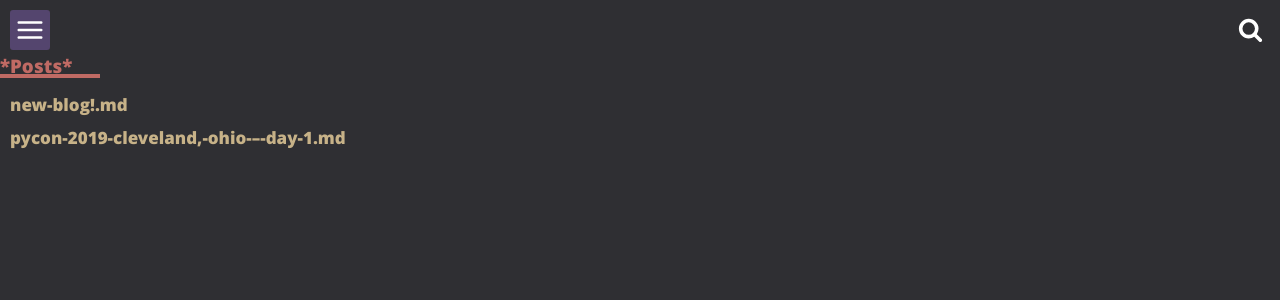
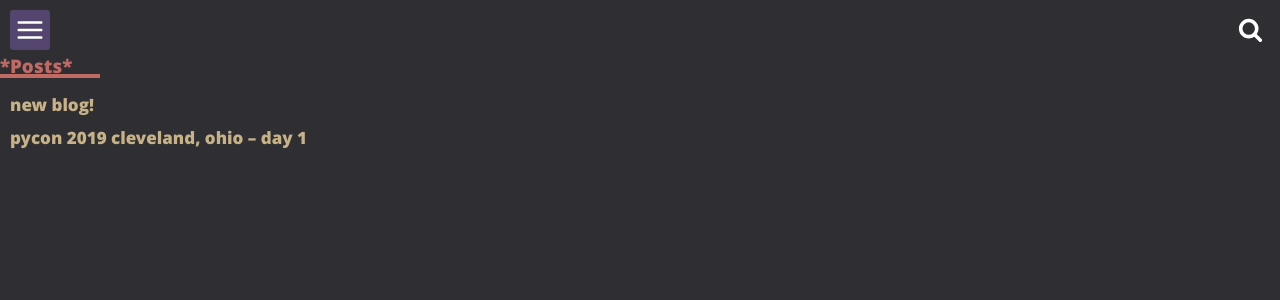
Before and after one commit to hobojoe1848/hobojoe1848.github.io, a Jekyll site: the page built from posts.html, in a window 1280 px wide. Shown: the top 300 px of the page. Built offline with Jekyll 4.4.1, drawn with Linux system fonts in a browser that asks for light colours.

Commit message:
removed rubbish post page title formatting

```diff
--- a/_includes/tree-posts.html
+++ b/_includes/tree-posts.html
@@ -7,7 +7,7 @@
     <article role="article" class="post-item" itemscope="itemscope" itemtype="http://schema.org/BlogPosting" itemprop="blogPost">
         <div class="content">
             <a title="Open the post" href="{{ post.url | prepend: site.baseurl }}">
-                <h2 class="post-title" itemprop="name">{{ post.title | replace: ' ','-'}}.md</h2>
+                <h2 class="post-title" itemprop="name">{{ post.title}}</h2>
             </a>
         </div>
     </article>
```
